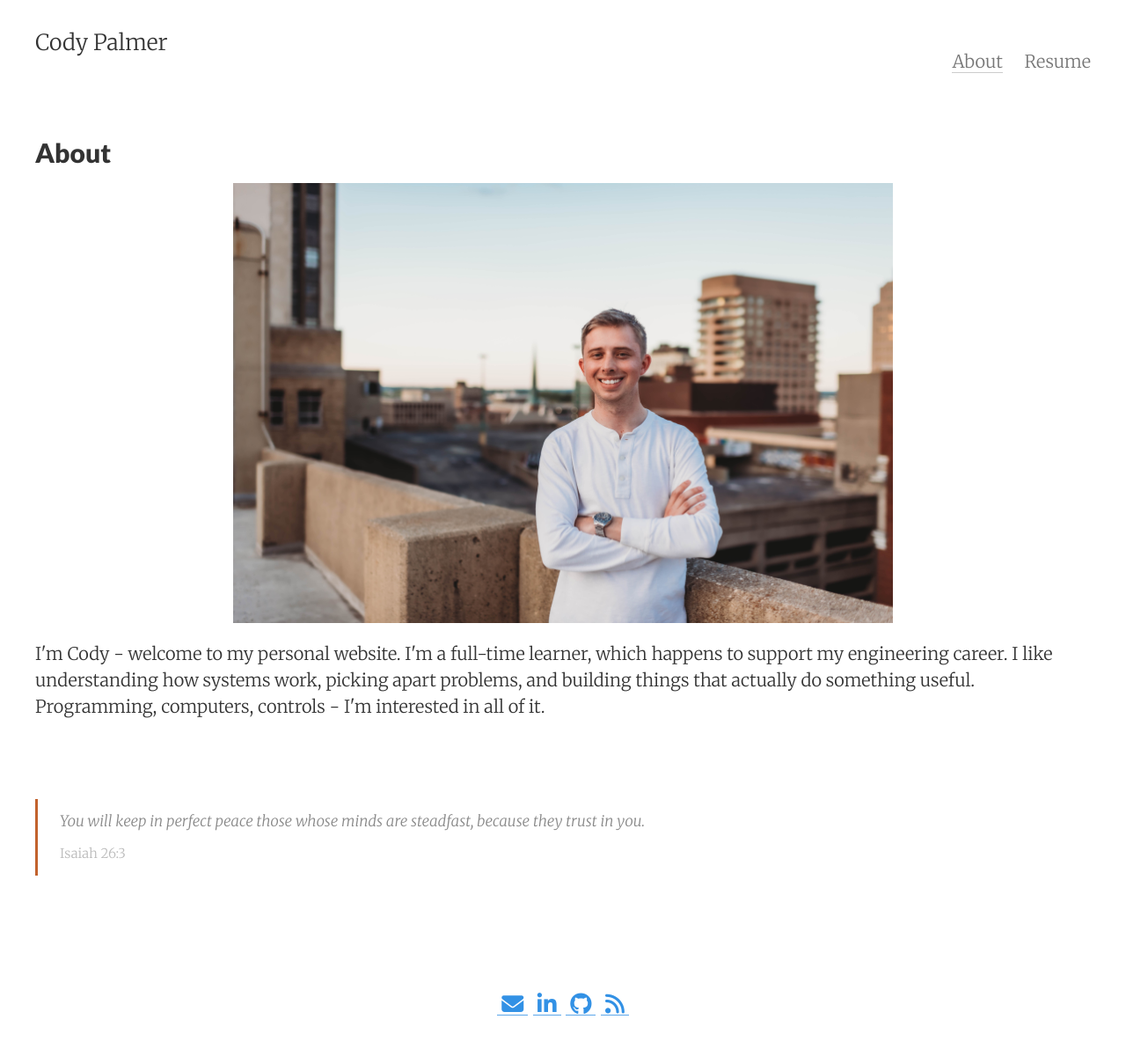
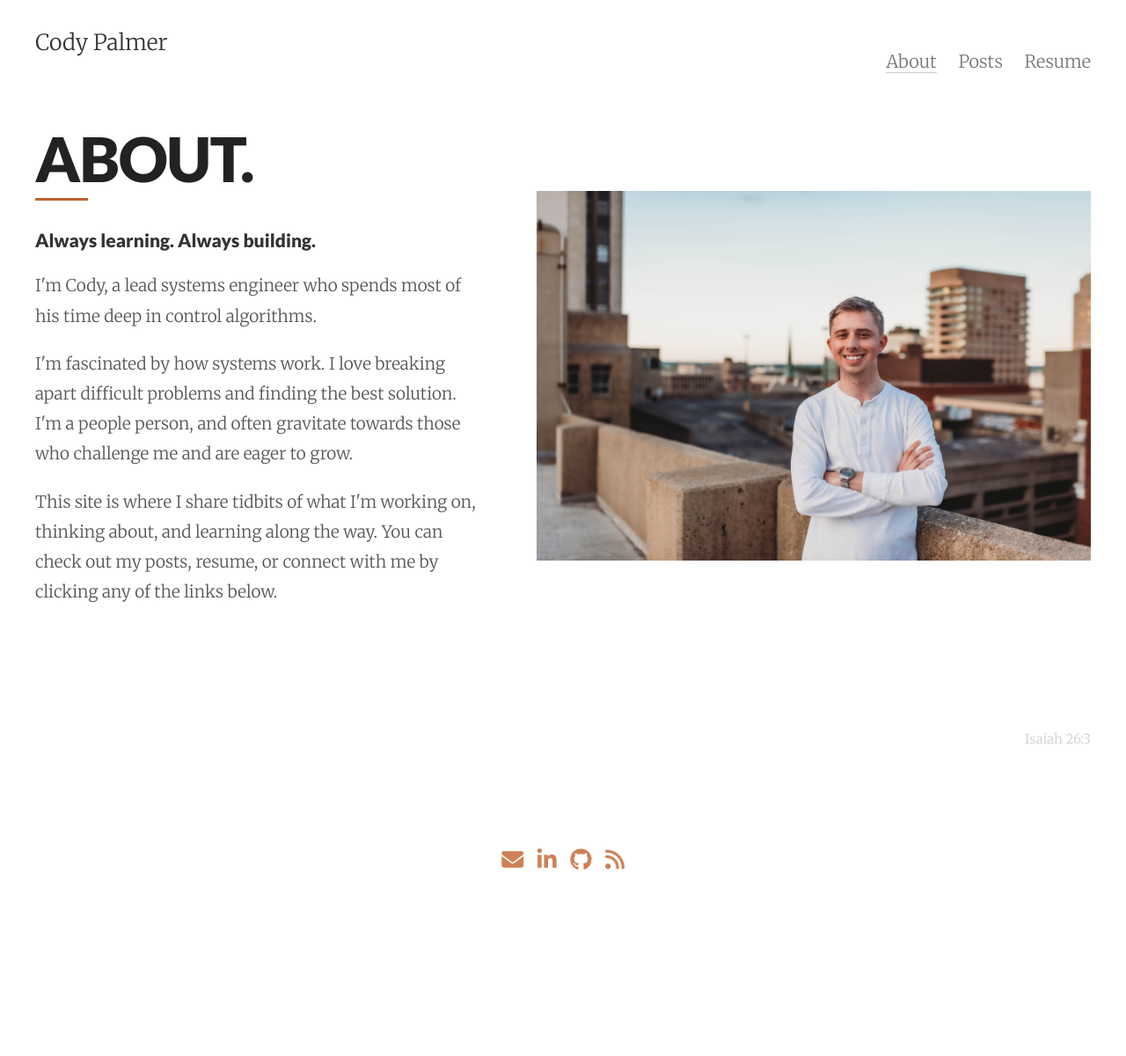
Before and after one commit to palmerco/web_server, a Jekyll site: the page built from subpages/about.html, in a window 1280 px wide. Shown: the whole page at 88% size. Built offline with Jekyll 4.4.1, drawn with Linux system fonts in a browser that asks for light colours; nearby versions of some CDN libraries; after the commit the page ends 1037 px from its top, so only the background shows below that.

Commit message:
Redesign about page, add posts page, and site polish
- Redesign about page with bold split layout (photo right, text left)
- Add 'Always learning. Always building.' catchphrase
- Update bio with professional intro and cleaner copy
- Add dedicated posts page at /posts/
- Redirect home to /about/
- Update nav order: About | Posts | Resume
- Change social icon color to orange (#C2622D)
- Fix HTTPS url in config
- Remove broken contact link from 404 page

Co-Authored-By: Claude Sonnet 4.6 <noreply@anthropic.com>

```diff
--- a/_config.yml
+++ b/_config.yml
@@ -5,10 +5,11 @@ author:      Cody Palmer
 highlighter: rouge
 description: "Creative platform for sharing ideas and growing professionally."
 baseurl:     ""
-url:         "http://github-palmerco.github.io"
+url:         "https://github-palmerco.github.io"
 date_format: "%b %-d, %Y"
 header_pages:
  - subpages/about.html
+ - subpages/posts.html
  - subpages/resume.html
 
 
--- a/_sass/_social-icons.scss
+++ b/_sass/_social-icons.scss
@@ -13,6 +13,9 @@
   cursor: pointer;
   opacity: 0.8;
   padding: 0.2em;
+  color: #C2622D;
+  background-image: none;
+  text-shadow: none;
 }
 
 .social-icons a.fa:hover {
--- a/subpages/about.html
+++ b/subpages/about.html
@@ -1,38 +1,87 @@
 ---
-layout: page
+layout: default
 title: About
 permalink: /about/
 tags: about
 ---
 
-
-<!--<img src="/images/websitePhoto.jpg" alt="profilePicture" width="300" align="left" style="margin:0px 15px"/>-->
-
-<img src="/files/images/websitePhoto.jpg" alt="profilePicture" style="width: 100%; max-width: 750px; margin: 0 auto 1rem auto; border: none; display: block;"/>
-
-<p>I'm Cody - welcome to my personal website. I'm a full-time learner, which happens to support my engineering career. I like understanding how systems work, picking apart problems, and building things that actually do something useful. Programming, computers, controls - I'm interested in all of it.</p>
-
 <style>
-    .verse-block {
-        border-left: 3px solid #C2622D;
-        padding: .6rem 1.25rem;
-        margin: 4.5rem 0 2rem 0;
+  .about-hero {
+    display: flex;
+    align-items: center;
+    gap: 3rem;
+    padding: 1rem 0 2rem;
+  }
+  .about-left {
+    flex: 1 1 40%;
+  }
+  .about-heading {
+    font-size: 3.5rem;
+    font-weight: 900;
+    letter-spacing: -0.02em;
+    line-height: 1;
+    margin: 0 0 0.5rem;
+    font-family: Lato, 'Helvetica Neue', sans-serif;
+    color: #222;
+  }
+  .about-accent {
+    width: 3rem;
+    height: 3px;
+    background: #C2622D;
+    margin-bottom: 1.5rem;
+  }
+  .about-lead {
+    font-size: 1.05rem;
+    font-weight: 700;
+    color: #333;
+    margin-bottom: 1rem;
+    font-family: Lato, 'Helvetica Neue', sans-serif;
+    line-height: 1.4;
+  }
+  .about-body {
+    color: #555;
+    line-height: 1.8;
+    font-size: 0.95rem;
+  }
+  .about-right {
+    flex: 1 1 50%;
+  }
+  .about-right img {
+    width: 100%;
+    min-width: 280px;
+    border: none;
+    display: block;
+  }
+  @media (max-width: 600px) {
+    .about-hero {
+      flex-direction: column-reverse;
+      gap: 1.5rem;
     }
-    .verse-text {
-        font-style: italic;
-        color: #888;
-        font-size: .85rem;
-        margin: 0 0 .3rem 0;
-        line-height: 1.6;
+    .about-heading {
+      font-size: 2.5rem;
     }
-    .verse-cite {
-        font-size: .75rem;
-        color: #bbb;
-        font-style: normal;
-    }
+  }
+  .subtle-ref {
+    margin-top: 4rem;
+    font-size: .75rem;
+    color: #ccc;
+    text-align: right;
+  }
 </style>
 
-<div class="verse-block">
-    <p class="verse-text">You will keep in perfect peace those whose minds are steadfast, because they trust in you.</p>
-    <span class="verse-cite">Isaiah 26:3</span>
+<div class="about-hero">
+  <div class="about-left">
+    <h1 class="about-heading">ABOUT.</h1>
+    <div class="about-accent"></div>
+    <p class="about-lead">Always learning. Always building.</p>
+    <p class="about-body">I'm Cody, a lead systems engineer who spends most of his time deep in control algorithms.</p>
+    <p class="about-body">I'm fascinated by how systems work. I love breaking apart difficult problems and finding the best solution. I'm a people person, and often gravitate towards those who challenge me and are eager to grow.</p>
+    <p class="about-body">This site is where I share tidbits of what I'm working on, thinking about, and learning along the way. You can check out my posts, resume, or connect with me by clicking any of the links below.</p>
+
+  </div>
+  <div class="about-right">
+    <img src="/files/images/websitePhoto.jpg" alt="Cody Palmer" />
+  </div>
 </div>
+
+<p class="subtle-ref">Isaiah 26:3</p>
```
Also changed, not shown: 404.md (+0 -1 lines), index.html (+3 -33 lines), subpages/posts.html (added, +32 -0 lines).
